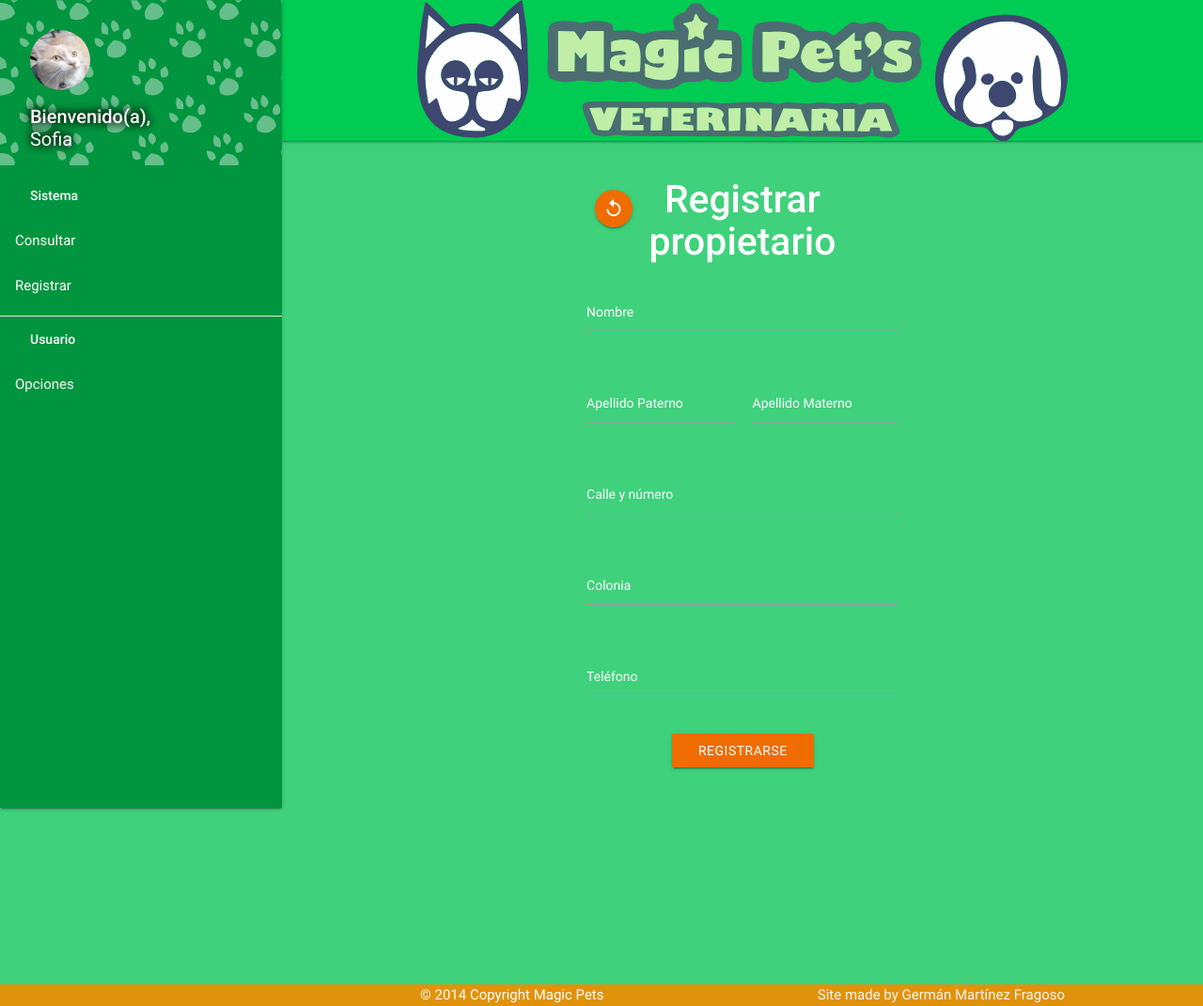
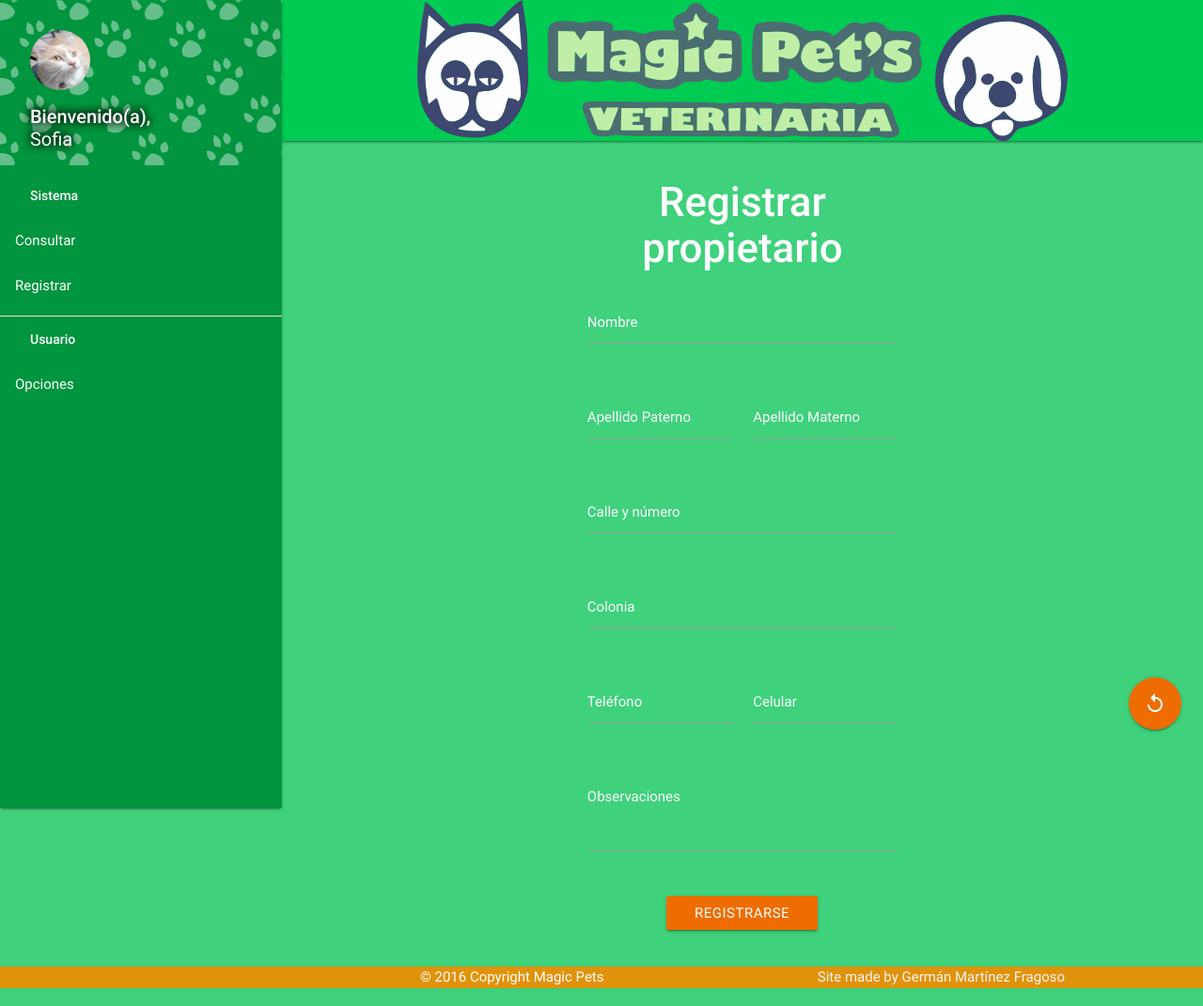
Before and after one commit to GermanMF/veterinary, a PHP site: page /sistema/index.php in a window 1280 px wide. Shown: the whole page at 94% size. Run offline with PHP 8.4, Linux system fonts and the light colour scheme.

Commit message:
iframe interaction removed

```diff
--- a/css/estilo.css
+++ b/css/estilo.css
@@ -16,31 +16,23 @@ section{
 	padding: 5%;
 }
 
-header, main, footer {
+header, main, footer, .posButton {
 	padding-left: 300px;
 }
 
-.contFrame{
+/*.contFrame{
 	position: relative;
 	height: 100vh;
 }
 
-/*.container-16x9{
-	padding-bottom: 56.25%;
-}
-
-.container-4x3{
-	padding-bottom: 75%;
-}
-*/
-.contFrame iframe{
+.pSidesFrame{
 	position: absolute;
 	top: 0;
 	left: 0;
 	width: 100%;
-	height: 100vh;
+	height: 0;
 }
-
+*/
 
 .topNav{
 	height: 150px;
@@ -115,11 +107,6 @@ header, main, footer {
 @keyframes spin {
 	0% { transform: rotate(0deg); }
 	100% { transform: rotate(360deg); }
-}
-
-.posButton{
-	position: absolute!important;
-	left: 10%;
 }
 
 .mTop10{
@@ -291,20 +278,20 @@ h2{
 
 /* Custom, iPhone Retina */
 @media only screen and (min-width : 320px) {
-	.contFrame iframe{
+	.pSidesFrame{
 		padding-left: 0%;
 		padding-right: 0%;
-		height: 110vh;
+		/*height: 110vh;*/
 	}
 
 	.contFrame{
-		margin-bottom: 10%;
+		/*margin-bottom: 10%;*/
 	}
 }
 
 /* Extra Small Devices, Phones */
 @media only screen and (min-width : 480px) {
-	.contFrame iframe{
+	.pSidesFrame{
 		padding-left: 10%;
 		padding-right: 10%;
 	}
@@ -312,7 +299,7 @@ h2{
 
 /* Small Devices, Tablets */
 @media only screen and (min-width : 768px) {
-	.contFrame iframe{
+	.pSidesFrame{
 		padding-left: 20%;
 		padding-right: 20%;
 	}
@@ -320,7 +307,7 @@ h2{
 
 /* Medium Devices, Desktops */
 @media only screen and (min-width : 992px) {
-	.contFrame iframe{
+	.pSidesFrame{
 		padding-left: 25%;
 		padding-right: 25%;
 	}
@@ -328,18 +315,18 @@ h2{
 
 /* Large Devices, Wide Screens */
 @media only screen and (min-width : 1200px) {
-	.contFrame iframe{
+	.pSidesFrame{
 		padding-left: 30%;
 		padding-right: 30%;
 	}
 }
 
 @media only screen and (min-width : 1500px) {
-	.contFrame iframe{
-		height: 100vh;
+	.pSidesFrame{
+		/*height: 100vh;*/
 	}
 	.contFrame{
-		margin-bottom: 0%;
+		/*margin-bottom: 0%;*/
 	}
 }
 
--- a/iframe/prop.php
+++ b/iframe/prop.php
@@ -1,10 +1,9 @@
-<!DOCTYPE html>
-<html>
-<?php include '../php/header.php'; ?>
-<body>
+	<div class="pSidesFrame">
 		<section>
 			<div class="center">
-		<a id="loginr" class="posButton waves-effect waves-yellow btn-floating orange darken-3 mTop3"><i class="material-icons">replay</i></a>
+				<div class="fixed-action-btn">
+					<a id="loginr" class="posButton waves-effect waves-yellow btn-large btn-floating orange darken-3"><i class="material-icons">replay</i></a>
+				</div>
 				<h3 class="center">
 					<strong>
 						Registrar
@@ -18,36 +17,46 @@
 				<div class="row">
 					<div class="input-field col s12">
 						<label for="name"> Nombre</label>
-					<input type="text" name="name" class="validate" id="name" required>
+						<input type="text" name="name" id="name" pattern="[a-zA-Zñáéíóúü]+" required>
 					</div>
 				</div>
 
 				<div class="row">
 					<div class="input-field col s6 m6 l6">
 						<label for="apellidoP">Apellido Paterno</label>
-					<input type="text" name="apellidoP" id="apellidoP">
+						<input type="text" name="apellidoP" id="apellidoP" pattern="[a-zA-Zñáéíóúü]*">
 					</div>
 					<div class="input-field col s6 m6 l6">
 						<label for="apellidoM">Apellido Materno</label>
-					<input type="text" name="apellidoM" id="apellidoM">
+						<input type="text" name="apellidoM" id="apellidoM" pattern="[a-zA-Zñáéíóúü]*">
 					</div>
 				</div>
 				<div class="row">
 					<div class="input-field col s12">
 						<label for="calle">Calle y número</label>
-					<input type="text" name="calle" id="calle">
+						<input type="text" name="calle" id="calle" pattern="[a-zA-Zñáéíóúü0-9#\-]+">
 					</div>
 				</div>
 				<div class="row">
 					<div class="input-field col s12">
 						<label for="colonia">Colonia</label>
-					<input type="text" name="colonia" id="colonia">
+						<input type="text" name="colonia" id="colonia" pattern="[a-zA-Zñáéíóúü0-9]+">
 					</div>
 				</div>
 				<div class="row">
-				<div class="input-field col s12 m6 l6">
+					<div class="input-field col s6">
 						<label for="telefono">Teléfono</label>
-					<input type="tel" name="telefono" id="telefono">
+						<input type="tel" name="telefono" id="telefono" pattern="(?:\(\d{3}\)|\d{3})[- ]?\d{3}[- ]?\d{4}">
+					</div>
+					<div class="input-field col s6">
+						<label for="telefono">Celular</label>
+						<input type="tel" name="celular" id="celular" pattern="(?:\(\d{3}\)|\d{3})[- ]?\d{3}[- ]?\d{4}">
+					</div>
+				</div>
+				<div class="row">
+					<div class="input-field col s12">
+						<textarea id="observ" class="materialize-textarea" length="500"></textarea>
+						<label for="observ">Observaciones</label>
 					</div>
 				</div>
 
@@ -58,6 +67,4 @@
 				</div>
 			</form>
 		</section>
-</body>
-<?php include '../php/footer.php'; ?>
-</html>
+	</div>
--- a/sistema/index.php
+++ b/sistema/index.php
@@ -96,14 +96,15 @@
 		</nav>
 	</header>
 	<main>
-		<div class="contFrame">
-			<iframe src="../iframe/prop.php" frameborder="0"></iframe>
-		</div>
+		<!-- <div class="contFrame">
+			<iframe id="frame" src="../iframe/prop.php" frameborder="0"></iframe>
+		</div> -->
+		<?php include '../iframe/prop.php';?>
 	</main>
 	<footer class="bgMenu">
 		<div class="footer-copyright">
 			<div class="container">
-				© 2014 Copyright Magic Pets
+				© 2016 Copyright Magic Pets
 				<a class="grey-text text-lighten-4 right" href="https://www.facebook.com/german.martinezfragoso">Site made by  Germán Martínez Fragoso</a>
 			</div>
 		</div>
@@ -111,8 +112,27 @@
 </body>
 <?php include '../php/footer.php'; ?>
 <script>
-	$('.button-collapse').sideNav();
-	// alert('Height: '+$(window).height()+'\nWidth: '+$(window).width());
+	$(document).ready(function(){
+		$('.button-collapse').sideNav();
+		// $('iframe').on('load resize', function(){
+		// 	resFrame();
+		// 	$(window).resize(function(){
+		// 		resFrame();
+		// 	})
+		// });
+	});
+
+	// function resFrame(){
+	// 	$('iframe').css('height', $('iframe').contents().height());
+	// 	if($(window).height() < $('iframe').contents().height()){
+	// 		// $('footer').css('');
+	// 	}
+	// 	else{
+	// 		$('footer').css('margin-top', $('iframe').contents().height() - $(window).height());
+	// 	}
+	// }
+
+		// alert('Height: '+$(window).height()+'\nWidth: '+$(window).width());
 	// var $iframes = $("iframe");
 	// $iframes.each(function(){
 	// 	$(this).data("ratio",this.height/this.width).removeAttr("width").removeAttr("height");
```
Lines whose indentation alone changed are shown as unchanged.
